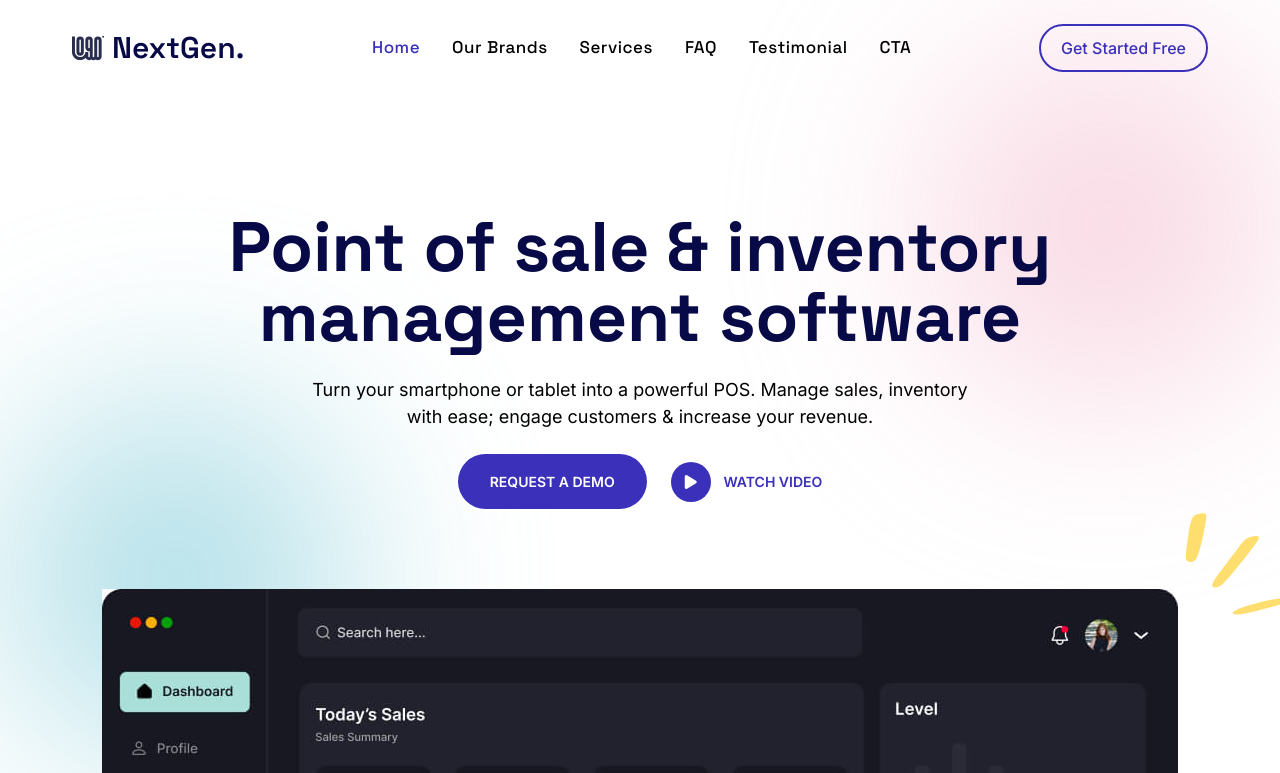
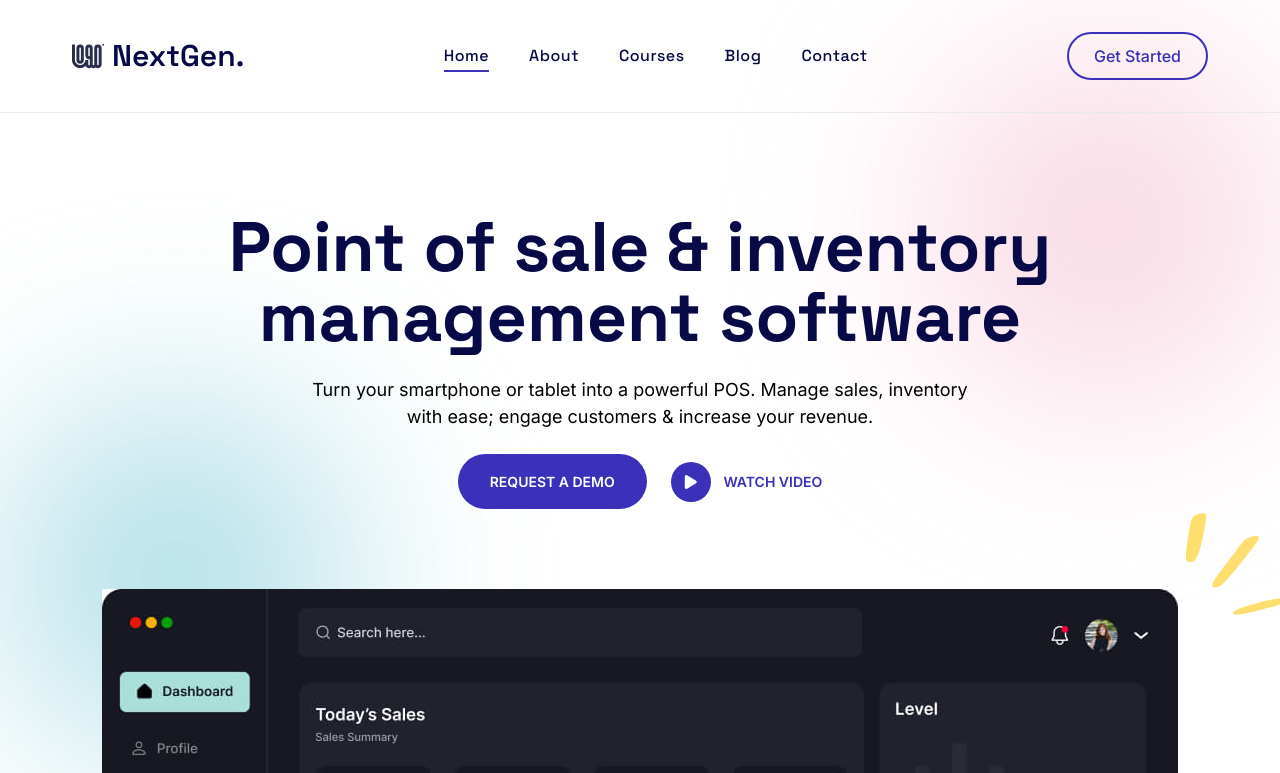
Before and after one commit to skupta12/NextGen, a website built with Vite: page src/index.html in a window 1280 px wide. Shown: the top 773 px of the page. Built offline with nearby package versions, Linux system fonts and the light colour scheme.

Commit message:
Header Changes

```diff
--- a/src/assets/css/style.css
+++ b/src/assets/css/style.css
@@ -11,6 +11,7 @@
     --clr-neutral-400: #45C9C1;
 
     --clr-border-100: rgb(233, 233, 233);
+    --burger-overlay: hsla(0, 0%, 0%, 0.8);
 
     --ff-primary-100: 'Space Grotesk', sans-serif;
     --ff-primary-200: 'Inter', sans-serif;
@@ -21,6 +22,10 @@
     --fw-bold: 700;
 
     --ff-body: var(--ff-primary-200);
+
+    /**
+   * font size
+   */
 
     --fs-300: 0.438rem;
     --fs-350: 0.625rem;
@@ -33,6 +38,10 @@
     --fs-750: 1.725rem;
     --fs-800: 2.402rem;
     --fs-900: 2.625rem;
+
+    /**
+   * sizes
+   */
 
     --size-100: .25rem;
     --size-200: .5rem;
@@ -48,6 +57,23 @@
     --size-700: 3rem;
     --size-800: 4rem;
     --size-900: 5rem;
+
+  /**
+   * shadow
+   */
+
+  --shadow-1: 0 6px 15px 0 hsla(0, 0%, 0%, 0.05);
+  --shadow-2: 0 10px 30px hsla(0, 0%, 0%, 0.06);
+  --shadow-3: 0 10px 50px 0 hsla(220, 53%, 22%, 0.1);
+
+  /**
+   * transition
+   */
+
+  --transition-1: 0.25s ease;
+  --transition-2: 0.5s ease;
+  --cubic-in: cubic-bezier(0.51, 0.03, 0.64, 0.28);
+  --cubic-out: cubic-bezier(0.33, 0.85, 0.4, 0.96);
 }
 
 .bg-neutral-100 {
@@ -170,14 +196,16 @@ body {
     color: black;
 }
 
-body::-webkit-scrollbar {
+::-webkit-scrollbar {
     width: 8px;
 }
 
-body::-webkit-scrollbar-thumb {
+::-webkit-scrollbar-thumb {
     background-color: var(--clr-primary-200);
     border-radius: 50px;
 }
+
+
 
 /* =========================================================== */
 /* Typography */
@@ -208,9 +236,12 @@ p {
 
 .container {
     max-width: 1200px;
-    margin: 0 auto;
+    margin-inline: auto;
     padding: var(--size-400);
 }
+
+/* ------------------------- */
+/* CONTAINER MEDIA QUERIES */
 
 
 @media (min-width: 640px) {
@@ -243,6 +274,9 @@ p {
     line-height: 1.5;
     margin: var(--size-500) 0;
 }
+
+   /* ------------------------- */
+   /* SECTION MEDIA QUERIES */
 
 @media (min-width: 768px) {
     .section {
@@ -298,7 +332,7 @@ p {
 
 .btn-1 a {
     display: inline-block;
-    padding: 10px 20px;
+    padding: 10px 25px;
     border-radius: var(--size-600);
     text-align: center;
     font-size: var(--fs-550);
@@ -307,7 +341,6 @@ p {
     color: var(--clr-primary-200);
     -webkit-transition: all 0.2s ease-in-out;
     transition: all 0.2s ease-in-out;
-
 }
 
 .btn-1 a:hover {
@@ -328,8 +361,6 @@ p {
     border-width: 2px;
     -webkit-transition: all 0.2s ease-in-out;
     transition: all 0.2s ease-in-out;
-
-
 }
 
 .btn-2 a:hover {
@@ -337,6 +368,10 @@ p {
     background-color: var(--clr-primary-300);
 
 }
+
+   /* ------------------------- */
+   /* BUTTON MEDIA QUERIES */
+
 
 @media(max-width: 1024px) {
     .btn-1 {
@@ -383,6 +418,10 @@ p {
     filter: blur(100px);
 }
 
+   /* ------------------------- */
+   /* EFFECT MEDIA QUERIES */
+
+
 @media(max-width: 640px) {
     .left-effects {
         filter: blur(70px);
@@ -420,53 +459,13 @@ p {
 }
 
 .primary-header {
+    position: fixed;
+    top: 0;
+    left: 0;
     width: 100%;
-    position: fixed;
-    left: 0;
-    right: 0;
-    z-index: 111;
-    -webkit-transition: all 0.2s ease-in-out;
-    transition: all 0.2s ease-in-out;
-}
-
-.primary-header .header-container {
-    padding-top: 15px;
-    padding-bottom: 15px;
-    display: flex;
-    justify-content: space-between;
-    align-items: center;
-}
-
-.nav .navbar {
-    padding: var(--size-400);
-    display: flex;
-    justify-content: center;
-    align-items: center;
-    flex-direction: row;
-}
-
-.primary-header .nav .navbar li a {
-    font-size: 17px;
-    letter-spacing: 0.5px;
-    font-family: var(--ff-primary-100);
-    font-weight: var(--fw-medium);
-    color: black;
-}
-
-.primary-header .nav .navbar li a:hover,
-.primary-header .nav .navbar li a.active {
-    color: var(--clr-primary-200);
-}
-
-.nav .navbar li {
-    padding: var(--size-100) var(--size-400);
-}
-
-.primary-header.header-onscroll {
-    -webkit-backdrop-filter: blur(10px);
-    backdrop-filter: blur(10px);
-    background-color: rgba(255, 255, 255, 0.8);
-    box-shadow: 0px 7px 10px -3px rgba(0, 0, 0, 0.1);
+    z-index: 4;
+    transition: 0.2s var(--cubic-out);
+    border-bottom: 1px solid var(--clr-border-100);
 }
 
 .primary-header .burger-menu {
@@ -486,37 +485,144 @@ p {
     margin: 5px 0;
 }
 
-@media(min-width: 1025px) {
-    .primary-header .burger-menu {
-        display: none;
-    }
+.primary-header.active {
+    background-color: white;
+    box-shadow: var(--shadow-1);
 }
 
-@media (max-width: 1024px) {
-    .nav .navbar {
-        flex-direction: column;
-    }
+.primary-header .container,
+.header-actions,
+.navbar .wrapper {
+  display: flex;
+  justify-content: space-between;
+  align-items: center;
+  gap: 15px;
+}
 
-    .primary-header .nav {
-        position: absolute;
-        left: 0px;
-        top: 100%;
-        right: 0px;
+.navbar {
+  position: fixed;
+  top: 0;
+  left: -320px;
+  background-color: white;
+  width: 100%;
+  max-width: 320px;
+  height: 100%;
+  z-index: 2;
+  -webkit-transition: 0.25s var(--cubic-in);
+    transition: 0.25s var(--cubic-in);
+}
+
+.navbar.active {
+  -webkit-transform:  translateX(320px);
+    transform: translateX(320px);
+  -webkit-transition: var(--cubic-out);
+    transition: 0.5s var(--cubic-out);
+}
+
+.navbar .navbar-item a { position: relative; }
+
+.navbar .navbar-item a::after {
+    content: "";
+    position: absolute;
+    left: auto;
+    right: 0;
+    bottom: -1.5px;
+    height: 2px;
+    width: 0;
+    background-color: var(--clr-primary-200);
+    -webkit-transition: all 0.4s;
+    transition: all 0.4s;
+}
+
+.navbar .navbar-item a.active:after {
+  left: 0;
+  right: auto;
+  width: 100%;
+}
+
+.nav-close-btn {
+    width: 25px;
+    height: 25px;
+    box-shadow: var(--shadow-2);
+    padding: 8px;
+    border-radius: 50%;
+  }
+
+.nav-close-btn:is(:hover, :focus) {
+    background-color: var(--kappel);
+    color: var(--white);
+}
+
+.navbar .wrapper {
+  padding: 15px 20px;
+  border-block-end: 1px solid var(--clr-border-100);
+}
+
+.navbar-list { padding: 15px 20px; font-family: var(--ff-primary-100); letter-spacing: 0.5px; }
+
+.navbar-item:not(:last-child) { border-block-end: 1px solid var(--clr-border-100); }
+
+.navbar-link {
+    color: var(--clr-primary-300);
+    display: inline-block;
+    padding-block: 8px;
+    font-weight: var(--fw-500);
+    -webkit-transition: var(--transition-1);
+        transition: var(--transition-1);
+}
+
+.navbar-link:is(:hover, :focus) { color: var(--clr-primary-200); }
+
+.overlay {
+  position: fixed;
+  inset: 0;
+  background-color: var(--burger-overlay);
+  pointer-events: none;
+  opacity: 0;
+  z-index: 1;
+  -webkit-transition: var(--transition-1);
+  transition: var(--transition-1);
+}
+
+.overlay.active {
+  opacity: 1;
+  pointer-events: all;
+}
+
+   /* ------------------------- */
+   /* HEADER MEDIA QUERIES */
+
+
+@media(min-width: 1024.98px) {
+    .header-action-btn:last-child,
+    .navbar .wrapper,
+    .overlay {
         display: none;
     }
 
-    .primary-header.open-menu .nav {
-        border-top: 1px solid rgb(233, 233, 233);
-        display: block;
-        background-color: white;
-        box-shadow: 0px 5px 5px -3px rgba(0, 0, 0, 0.1);
+    .navbar,
+    .navbar.active {
+        all: unset;
     }
 
-    .primary-header.header-onscroll {
-        -webkit-backdrop-filter: blur(0px);
-        backdrop-filter: blur(0px);
-        background-color: white;
+    .navbar-list {
+        display: flex;
+        gap: 40px;
+        padding: 0;
     }
+
+    .navbar-item:not(:last-child) {
+        border-block-end: none;
+    }
+
+    .navbar-link {
+        padding-block: 0px;
+    }
+
+    .navbar .navbar-item a::after {
+        bottom: -4px;
+    }
+
 }
 
 /* =========================================================== */
@@ -621,6 +727,10 @@ p {
 .dashboard-image img {
     margin: 0 auto;
 }
+
+   /* ------------------------- */
+   /* HOME MEDIA QUERIES */
+
 
 @media(max-width: 1024px) {
     .home-section {
@@ -752,6 +862,9 @@ p {
 	transform: scale3d(3.9,1.4,1) rotate3d(0,0,1,45deg) translate3d(0,100%,0);
 }
 
+   /* ------------------------- */
+   /* DISCOVER MEDIA QUERIES */
+
 
 @media(max-width: 1024px) {
     .discover-item {
@@ -807,6 +920,10 @@ p {
 .pos-list .pos-icon {
     margin-right: var(--size-300);
 }
+
+   /* ------------------------- */
+   /* POS MEDIA QUERIES */
+
 
 @media(max-width: 1024px) {
     .pos-item .fancy-shape img {
@@ -873,6 +990,9 @@ p {
     margin-right: var(--size-300);
 }
 
+   /* ------------------------- */
+   /* GROW MEDIA QUERIES */
+
 @media(max-width: 1024px) {
     .grow-item .fancy-shape img {
         top: 0;
@@ -894,69 +1014,6 @@ p {
     }
 
 }
-
-/* =========================================================== */
-/* Rating Section
-/* =========================================================== */
-
-/* .rating-section {
-    border-top: 1px solid var(--clr-border-100);
-    border-bottom: 1px solid var(--clr-border-100);
-    background-color: var(--clr-primary-100);
-}
-
-.rating-box {
-    text-align: center;
-    display: grid;
-    grid-template-columns: repeat(12, minmax(0, 1fr));
-    justify-content: space-around;
-    gap: var(--size-500);
-}
-
-.rating-item {
-    grid-column: span 4 / span 4;
-}
-
-.rating-item h4 {
-    margin-bottom: var(--size-400);
-    font-size: 45px;
-    color: var(--clr-primary-200);
-    font-weight: var(--fw-semi-bold);
-}
-
-.rating-item h4 span {
-    display: inline-block;
-    color: var(--clr-primary-200);
-    font-size: 45px;
-}
-
-.rating-item h6 {
-    font-size: var(--fs-550);
-    font-weight: var(--fw-semi-bold);
-    line-height: 1.4;
-    max-width: 650px;
-    text-align: center;
-}
-
-@media(max-width: 1024px) {
-    .rating-item {
-        grid-column: span 6 / span 6;
-    }
-}
-
-@media(max-width: 640px) {
-    .rating-item {
-        grid-column: span 12 / span 12;
-    }
-
-    .rating-item h4 {
-        font-size: 40px;
-    }
-
-    .rating-item h4 span {
-        font-size: 40px;
-    }
-} */
 
 /* =========================================================== */
 /* Services Section
@@ -999,6 +1056,9 @@ p {
     opacity: 0.9;
     line-height: 1.4;
 }
+
+   /* ------------------------- */
+   /* SERVICES MEDIA QUERIES */
 
 @media(max-width: 1024px) {
     .services-item {
@@ -1052,13 +1112,13 @@ p {
 .accordion-body {
     max-height: 0;
     overflow: hidden;
-    -webkit-transition: all 0.2s;
-    transition: all 0.2s;
+    -webkit-transition: 0.2s;
+    transition: 0.2s;
 }
 
 .accordion-block.active .accordion-body {
-    -webkit-transition: all 0.2s;
-    transition: all 0.2s;
+    -webkit-transition: 0.2s;
+    transition: 0.2s;
 }
 
 .accordion-body p {
@@ -1070,8 +1130,8 @@ p {
 .accordion-item .accordion-icon {
     color: var(--clr-primary-300);
     transform: rotate(-180deg);
-    -webkit-transition: all 0.2s;
-    transition: all 0.2s;
+    -webkit-transition: 0.2s;
+    transition: 0.2s;
 }
 
 .accordion-item.active .accordion-icon {
@@ -1088,6 +1148,9 @@ p {
     left: -50px;
     z-index: -1;
 }
+
+   /* ------------------------- */
+   /* ACCORDION MEDIA QUERIES */
 
 @media(max-width: 1024px) {
     .accordion-image .fancy-shape img {
@@ -1214,6 +1277,7 @@ p {
 /* =========================================================== */
 /* CTA Section
 /* =========================================================== */
+
 .cta-section {
     border-top: 1px solid var(--clr-border-100);
 }
@@ -1273,6 +1337,9 @@ p {
 .footer-list li a:hover {
     color: var(--clr-primary-200);
 }
+
+   /* ------------------------- */
+   /* FOOTER MEDIA QUERIES */
 
 @media (max-width: 1024px) {
     .footer-nav {
@@ -1339,6 +1406,9 @@ p {
     margin-right: var(--size-300);
 }
 
+   /* ------------------------- */
+   /* SEC FOOTER MEDIA QUERIES */
+
 @media(max-width: 640px) {
     .logo-block {
         flex-direction: column;
--- a/src/assets/js/main.js
+++ b/src/assets/js/main.js
@@ -258,6 +258,52 @@
     });
   };
 
+  const addEventOnElem = function (elem, type, callback) {
+    if (elem.length > 1) {
+      for (let i = 0; i < elem.length; i++) {
+        elem[i].addEventListener(type, callback);
+      }
+    } else {
+      elem.addEventListener(type, callback);
+    }
+  }
+
+  GOS.menu_toggle = function() {
+    const navbar = document.querySelector("[data-navbar]");
+    const navTogglers = document.querySelectorAll("[data-nav-toggler]");
+    const navLinks = document.querySelectorAll("[data-nav-link]");
+    const overlay = document.querySelector("[data-overlay]");
+
+    const toggleNavbar = function () {
+      navbar.classList.toggle("active");
+      overlay.classList.toggle("active");
+    }
+
+    addEventOnElem(navTogglers, "click", toggleNavbar);
+
+    const closeNavbar = function () {
+      navbar.classList.remove("active");
+      overlay.classList.remove("active");
+    }
+
+    addEventOnElem(navLinks, "click", closeNavbar);
+
+    const header = document.querySelector("[data-header]");
+
+const activeElem = function () {
+  if (window.scrollY > 100) {
+    header.classList.add("active");
+  } else {
+    header.classList.remove("active");
+  }
+}
+
+addEventOnElem(window, "scroll", activeElem);
+  }
+
+
+
+
   $(document).ready(function () {
     GOS.scroll_it();
     GOS.swiper();
@@ -265,11 +311,11 @@
     GOS.gallery();
     GOS.scroll_to_top();
     GOS.accordion();
-    GOS.header_change();
+    // GOS.header_change();
   });
 
   $(window).on("scroll", function () {
-    GOS.header_change();
+    // GOS.header_change();
   });
 
   // Window on Resize
--- a/src/index.html
+++ b/src/index.html
@@ -20,44 +20,53 @@
 
 <body>
     <!-- Header -->
-    <header class="primary-header" id="primary-header">
-        <div class="container header-container scroll-it">
-            <!-- LOGO -->
-            <div class="header-logo logo">
-                <img src="assets/img/logo.svg" alt="">
+    <header class="primary-header" data-header>
+        <div class="container">
+            <a href="#" class="logo">
+                <img src="./assets/img/logo.svg" width="190" height="60" alt="EduWeb logo">
                 <h4>NextGen.</h4>
-            </div>
-            <!-- BURGER MENU-->
-            <button type="button" class="burger-menu" aria-label="Burger Menu">
-                <span></span>
-                <span></span>
-                <span></span>
-            </button>
-            <nav class="nav">
-                <ul class="navbar">
-                    <li>
-                        <a class="active" data-scroll-nav="0" href="#">Home</a>
+            </a>
+            <nav class="navbar" data-navbar>
+                <div class="wrapper">
+                    <div class="header-logo logo">
+                        <img src="assets/img/logo.svg" alt="">
+                        <h4>NextGen.</h4>
+                    </div>
+                    <button class="nav-close-btn" aria-label="close menu" data-nav-toggler>
+                        <img src="assets/img/close.svg" alt="">
+                    </button>
+                </div>
+                <ul class="navbar-list scroll-it">
+                    <li class="navbar-item">
+                        <a href="#" class="navbar-link" data-scroll-nav="0" data-nav-link>Home</a>
                     </li>
-                    <li>
-                        <a data-scroll-nav="1" href="#">Our Brands</a>
+                    <li class="navbar-item">
+                        <a href="#" class="navbar-link" data-scroll-nav="1" data-nav-link>About</a>
                     </li>
-                    <li>
-                        <a data-scroll-nav="2" href="#">Services</a>
+                    <li class="navbar-item">
+                        <a href="#" class="navbar-link" data-scroll-nav="2" data-nav-link>Courses</a>
                     </li>
-                    <li>
-                        <a data-scroll-nav="3" href="#">FAQ</a>
+                    <li class="navbar-item">
+                        <a href="#" class="navbar-link" data-scroll-nav="3" data-nav-link>Blog</a>
                     </li>
-                    <li>
-                        <a data-scroll-nav="4" href="#">Testimonial</a>
-                    </li>
-                    <li>
-                        <a data-scroll-nav="5" href="#">CTA</a>
+                    <li class="navbar-item">
+                        <a href="#" class="navbar-link" data-scroll-nav="4" data-nav-link>Contact</a>
                     </li>
                 </ul>
             </nav>
-            <div class="btn-1">
-                <a href="#">Get Started Free</a>
+            <div class="header-actions">
+                <div class="btn-1">
+                    <a href="#">Get Started</a>
+                </div>
+                <button class="header-action-btn" aria-label="open menu" data-nav-toggler>
+                    <div type="button" class="burger-menu" aria-hidden="true">
+                        <span></span>
+                        <span></span>
+                        <span></span>
+                    </div>
+                </button>
             </div>
+            <div class="overlay" data-nav-toggler data-overlay></div>
         </div>
     </header>
     <!-- Main Wrapper -->
```
Also changed, not shown: src/assets/img/burger-menu.svg (added), src/assets/img/close.svg (added).
